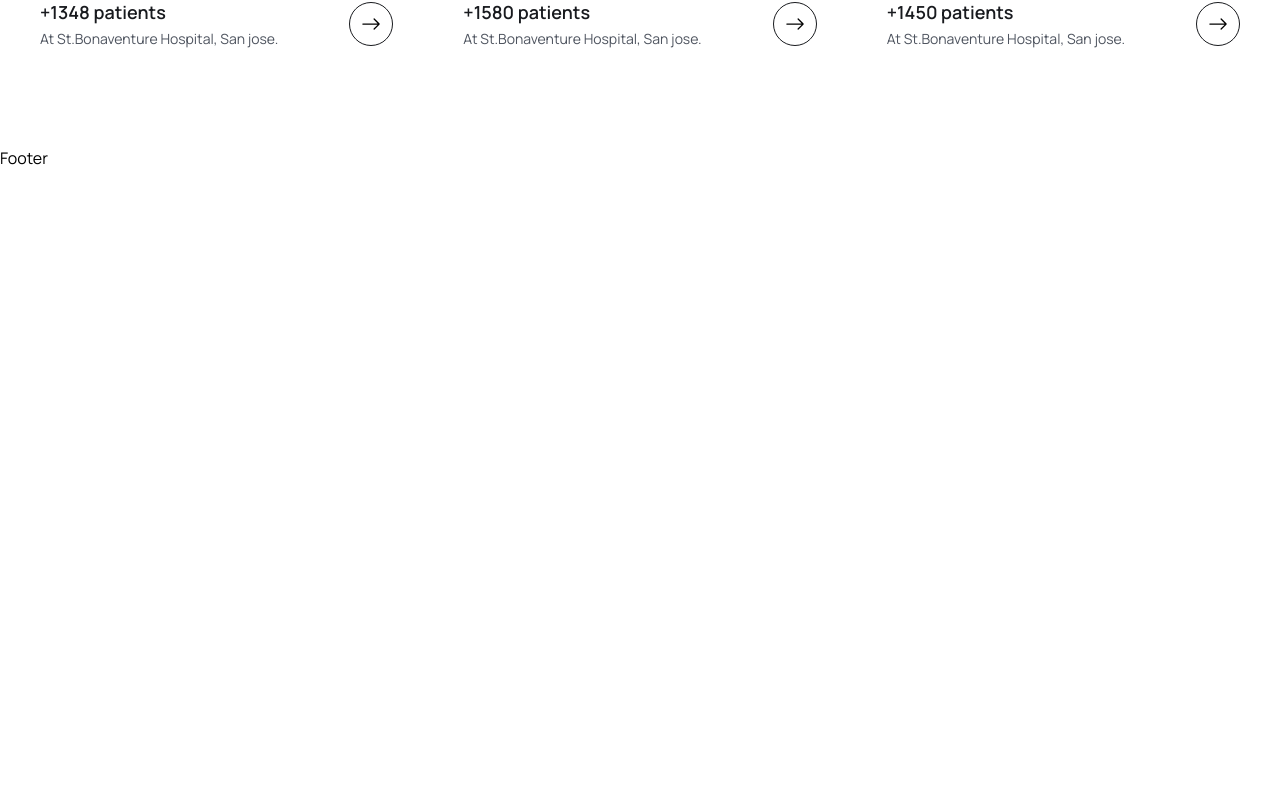
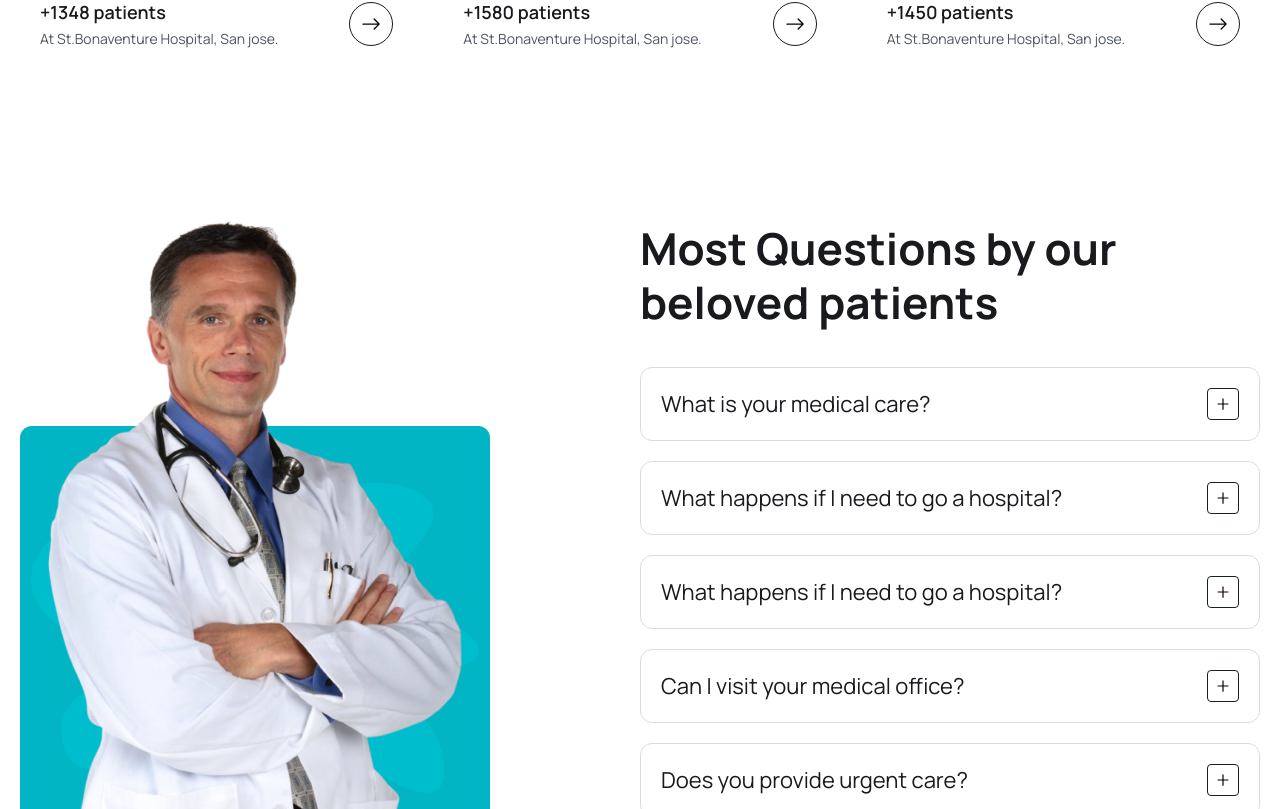
Before and after one commit to sakethram113/MedPro-Enhancing-Patient-Care, a React (Vite) app in the folder Frontend/: page / in a window 1280 px wide. Shown: the part 4671-5480 px from the top of the page. Before the commit the page ends 4841 px from the top, so only its background shows below. Built offline with nearby package versions, Linux system fonts and the light colour scheme.

Commit message:
faq content updated

```diff
--- /dev/null
+++ b/Frontend/src/components/Faq/FaqItem.jsx
@@ -0,0 +1,29 @@
+import {useState} from 'react';
+import {AiOutlineMinus, AiOutlinePlus} from 'react-icons/ai';
+
+const FaqItem = ({item}) => {
+
+    const [isOpen, SetIsOpen] = useState(false);
+
+    const toggleAccordion = () =>{
+        SetIsOpen(!isOpen);
+    }
+
+    return <div className='p-3 lg:p-5 rounded-[12px] border border-solid border-[#D9DCE2] mb-5 cursor-pointer'>
+      <div className='flex items-center justify-between gap-5' onClick={toggleAccordion}>
+        <h4 className='text-[16px] leading-7 lg:text-[22px] lg:leading-8 text-headingColor'>
+          {item.question}
+        </h4>
+        <div className={`${isOpen && "bg-primaryColor text-white border-none"} w-7 h-7 lg:w-8 lg:h-8 border border-solid border-[#141F21] rounded flex items-center justify-center`}>
+            {isOpen ? <AiOutlineMinus/> : <AiOutlinePlus/>}
+        </div>
+      </div>
+
+      {isOpen && <div className='mt-4'>
+        <p className='text-[14px] leading-6 lg:text-[16px] lg:leading-7 font-[400] text-textColor'>{item.content}</p>
+        </div>}
+    </div>
+
+  };
+
+  export default FaqItem;
--- /dev/null
+++ b/Frontend/src/components/Faq/FaqList.jsx
@@ -0,0 +1,12 @@
+import FaqItem from "./FaqItem";
+import {faqs} from './../../assets/data/faqs';
+
+const FaqList = () => {
+  return (
+    <ul className="mt-[38px]">
+      {faqs.map((item,index)=>(<FaqItem item={item} key={index}/>))}
+    </ul>
+  )
+}
+
+export default FaqList
--- a/Frontend/src/pages/Home.jsx
+++ b/Frontend/src/pages/Home.jsx
@@ -7,12 +7,14 @@
 import icon03 from '../assets/images/icon03.png';
 import featureImg from '../assets/images/feature-img.png';
 import videoIcon from '../assets/images/video-icon.png';
+import faqImg from '../assets/images/faq-img.png';
 import avatarIcon from '../assets/images/avatar-icon.png';
 import {Link} from 'react-router-dom';
 import {BsArrowRight} from 'react-icons/bs';
 import About from '../components/About/About';
 import ServiceList from '../components/Services/ServiceList';
 import DoctorList from '../components/Doctors/DoctorList';
+import FaqList from '../components/Faq/FaqList';
 
 const Home = () => {
   return(
@@ -222,6 +224,24 @@
             </div>
            </section>
            {/* ----------------our great doctors ends----------------- */}
+           {/* ----------------faqs start----------------- */}
+           <section>
+            <div className="container">
+              <div className="flex justify-between gap-[50px] lg:gap-0">
+                <div className='w-1/2 hidden md:block'>
+                  <img src={faqImg} alt="" />
+                </div>
+
+                <div className='w-full md:w-1/2'>
+                  <h2 className='heading'>
+                    Most Questions by our beloved patients
+                  </h2>
+                  <FaqList/>
+                </div>
+              </div>
+            </div>
+           </section>
+           {/* ----------------faqs ends----------------- */}
       </>
   );
 
```
